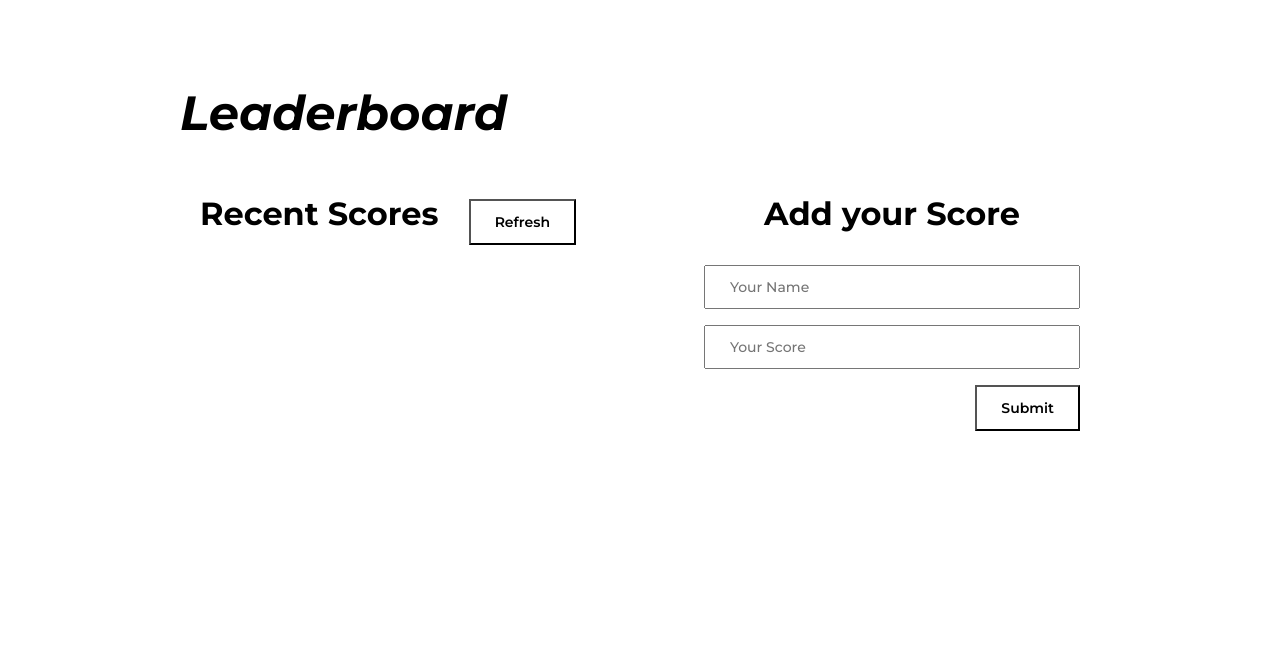
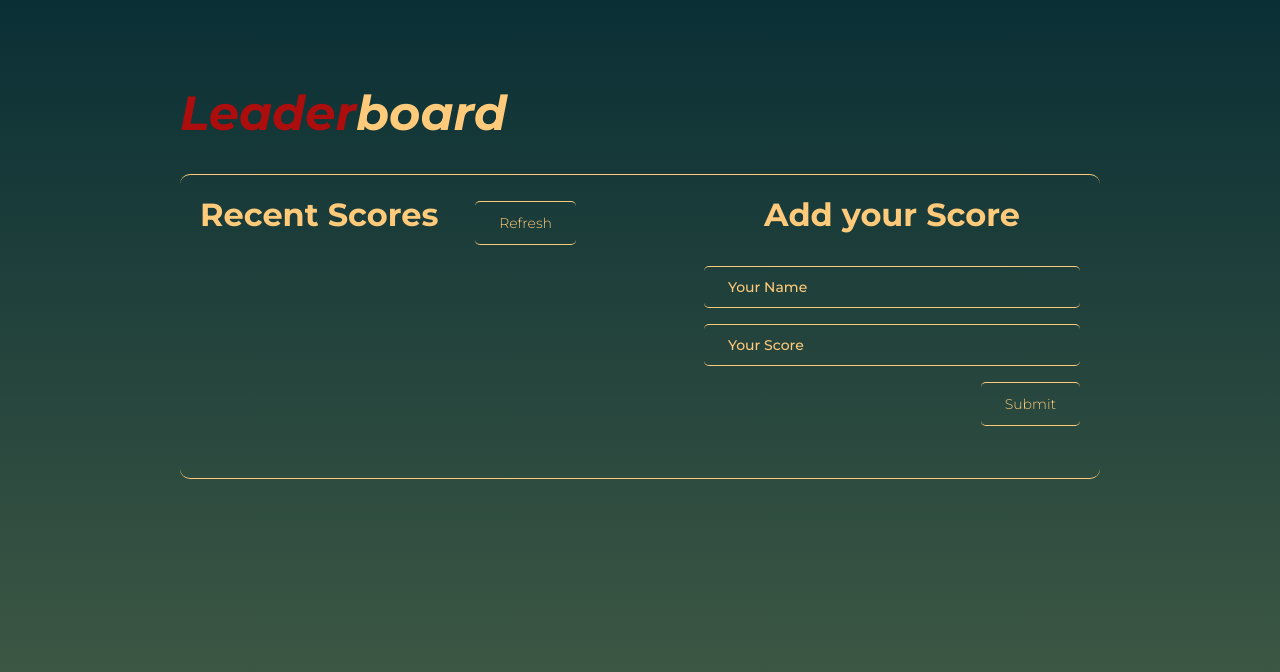
Before and after one commit to Chaseknis/leaderboard, a website built with webpack: page src/index.html in a window 1280 px wide. Built offline with nearby package versions, Linux system fonts and the light colour scheme; no server answers.

Commit message:
Update style.css file

```diff
--- a/src/style.css
+++ b/src/style.css
@@ -8,7 +8,7 @@
 main {
   width: 100%;
   height: 100vh;
-  background-color: #fff;
+  background: linear-gradient(rgb(10, 47, 53), rgba(3, 37, 4, 0.739));
 }
 
 .main_contents {
@@ -20,9 +20,12 @@ main {
 
 h1 {
   font-size: 38px;
-  color: black;
+  color: #ac0d0d;
   font-style: italic;
   padding-top: 60px;
+}
+h1 span {
+  color: #ffca7a;
 }
 
 .main_contents_wrapper {
@@ -33,6 +36,12 @@ h1 {
   border-radius: 10px;
   padding: 10px;
   margin-top: 2rem;
+  border-top-width: 1px;
+  border-bottom-width: 1px;
+  border-top-style: solid;
+  border-bottom-style: solid;
+  border-top-color: #ffca7a;
+  border-bottom-color: #ffca7a;
 }
 
 .score_container {
@@ -46,11 +55,12 @@ h1 {
   display: flex;
   align-items: center;
   justify-content: space-between;
+  padding-bottom: 1rem;
 }
 
 h2 {
   font-size: 22px;
-  color: black;
+  color: #ffca7a;
   font-weight: 700;
 }
 
@@ -64,16 +74,36 @@ form h2 {
 }
 
 button {
+  color: #ffca7a;
+  font-size: 12px;
+  font-weight: 300;
+  padding: 6px 12px;
+  position: relative;
   background-color: transparent;
-  color: #000;
-  padding: 5px 12px;
-  font-size: 12px;
-  font-weight: 600;
+  border-radius: 5px;
+  border-top-width: 1px;
+  border-bottom-width: 1px;
+  border-top-style: solid;
+  border-bottom-style: solid;
+  border-top-color: #ffca7a;
+  border-bottom-color: #ffca7a;
+  border-left-style: none;
+  border-right-style: none;
+  transition: all 500ms cubic-bezier(0.77, 0, 0.175, 1);
+}
+button:hover {
+  color: #ffca7a;
+  border-top-style: none;
+  border-bottom-style: none;
+  border-left-style: solid;
+  border-right-style: solid;
+  border-left-color: #ffca7a;
+  border-right-color: #ffca7a;
 }
 
 hr {
   width: 80%;
-  border: 1px solid black;
+  border: 1px solid #ffca7a;
   align-self: center;
   margin: 4rem 0 2rem 0;
 }
@@ -100,13 +130,29 @@ form button {
 }
 
 input {
+  color: #ff9900;
   width: 100%;
   padding: 6px 12px;
+  background-color: transparent;
+  border-radius: 5px;
+  border-top-width: 1px;
+  border-bottom-width: 1px;
+  border-top-style: solid;
+  border-bottom-style: solid;
+  border-top-color: #ffca7a;
+  border-bottom-color: #ffca7a;
+  border-left-style: none;
+  border-right-style: none;
+}
+
+input:focus {
+  outline: none;
 }
 
 input::placeholder {
+  color: #ffca7a;
   font-weight: 500;
-  font-size: 10px;
+  font-size: 12px;
 }
 
 .score_wrapper {
@@ -121,13 +167,37 @@ input::placeholder {
   display: flex;
   justify-content: space-between;
   padding: 6px 12px;
-  color: rgb(88, 87, 87);
+  color: #ffca7a;
   font-size: 12px;
 }
 
 .points_wrapper:nth-child(odd) {
-  background-color: rgb(212, 212, 212);
-  color: rgb(82, 82, 82);
+  background-color: transparent;
+  color: #ff9900;
+  border-radius: 5px;
+  border-top-width: 1px;
+  border-bottom-width: 1px;
+  border-top-style: solid;
+  border-bottom-style: solid;
+  border-top-color: #ffca7a;
+  border-bottom-color: #ffca7a;
+}
+
+::-webkit-scrollbar {
+  width: 4px;
+}
+::-webkit-scrollbar-track {
+  background: none;
+}
+::-webkit-scrollbar-thumb {
+  background: transparent;
+  border-radius: 5px;
+}
+.sidebar:hover::-webkit-scrollbar-thumb {
+background-color: #ffca7a;
+}
+::-webkit-scrollbar-thumb:hover {
+  background-color: #ffca7a;
 }
 
 @media screen and (min-width: 768px) {
```
Also changed, not shown: dist/index.html, dist/main.bundle.js.
